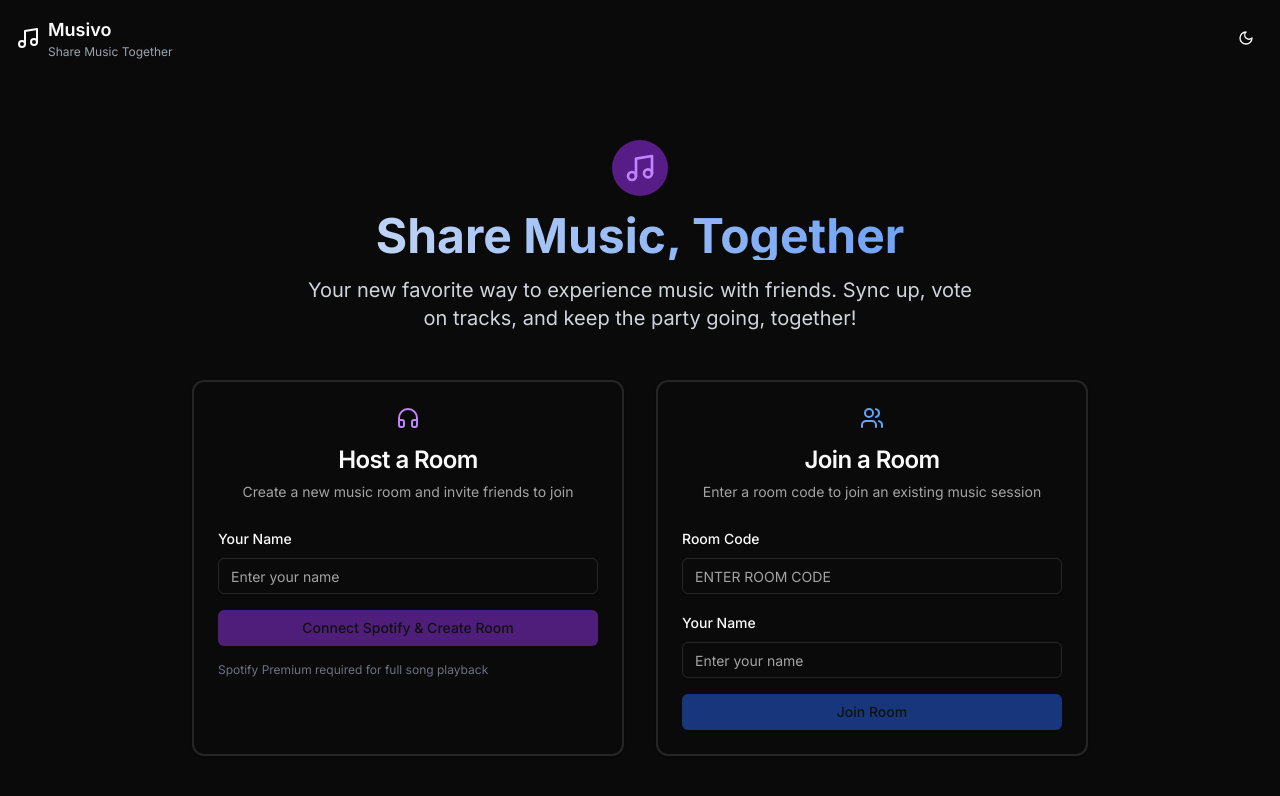
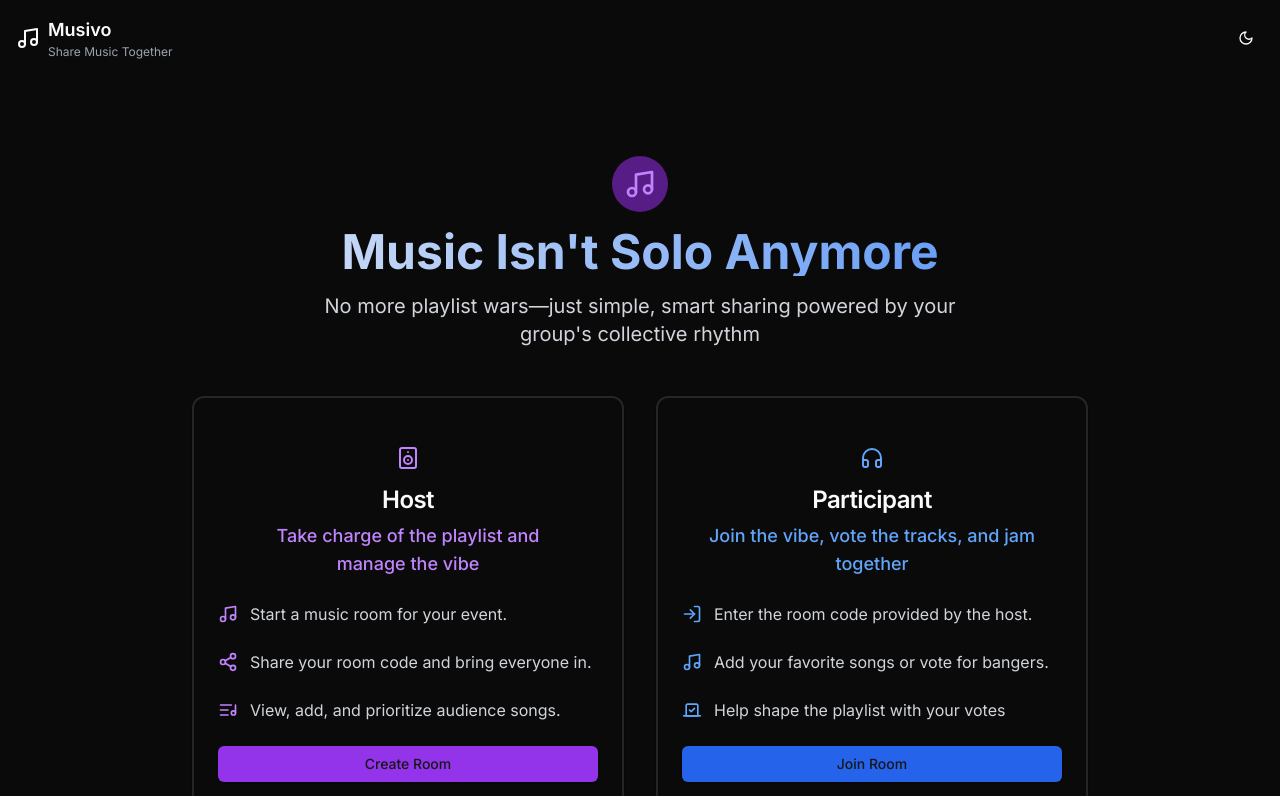
Before and after one commit to saivaraprasadmandala/Musivo, a Next.js app in the folder musivo/: page / in a window 1280 px wide. Shown: the top 796 px of the page. Built offline with nearby package versions, Linux system fonts and the light colour scheme.

Commit message:
Made some UI Changes

```diff
--- /dev/null
+++ b/musivo/app/host/create/page.tsx
@@ -0,0 +1,129 @@
+"use client"
+
+import { useState, useEffect } from "react"
+import { useRouter } from "next/navigation"
+import { Button } from "@/components/ui/button"
+import { Card, CardContent, CardDescription, CardHeader, CardTitle } from "@/components/ui/card"
+import { Input } from "@/components/ui/input"
+import { Label } from "@/components/ui/label"
+import { Headphones, CheckCircle } from "lucide-react"
+import { getSpotifyAuthUrl } from "@/lib/spotify"
+import { useSpotifyAuth } from "@/hooks/use-spotify-auth"
+import { useToast } from "@/hooks/use-toast"
+
+export default function HostRoomPage() {
+  const router = useRouter()
+  const [hostName, setHostName] = useState("")
+  const { isAuthenticated, saveTokens, clearTokens } = useSpotifyAuth()
+  const { toast } = useToast()
+
+  useEffect(() => {
+    // Check for errors in URL
+    const urlParams = new URLSearchParams(window.location.search)
+    const error = urlParams.get("error")
+    const details = urlParams.get("details")
+
+    if (error) {
+      if (error === "spotify_auth_failed" || error === "token_failed") {
+        // Clear any invalid tokens
+        clearTokens()
+        toast({
+          title: "Spotify Setup Required",
+          description: "Please check the setup instructions below",
+          variant: "destructive",
+        })
+      } else {
+        toast({
+          title: "Authentication Error",
+          description: details || "Failed to connect to Spotify",
+          variant: "destructive",
+        })
+      }
+      // Clean up URL
+      window.history.replaceState({}, document.title, window.location.pathname)
+    }
+
+    // Check if user just connected Spotify
+    if (urlParams.get("spotify_connected")) {
+      toast({
+        title: "Spotify Connected!",
+        description: "You can now create rooms with music playback.",
+      })
+      // Attempt to create room immediately after Spotify connection if hostName is already present
+      const storedHostName = localStorage.getItem("musivo_host_name")
+      if (storedHostName) {
+        setHostName(storedHostName) // Set the host name if it was stored
+        // Call handleHostRoom after a short delay to allow state to update
+        setTimeout(() => {
+          const newRoomCode = Math.random().toString(36).substring(2, 8).toUpperCase()
+          router.push(`/room/${newRoomCode}?host=true&name=${encodeURIComponent(storedHostName)}&spotify=true`)
+        }, 100) // Small delay to ensure isAuthenticated is updated
+      }
+      // Clean up URL
+      window.history.replaceState({}, document.title, window.location.pathname)
+    }
+  }, [toast, router, isAuthenticated])
+
+  const handleHostRoom = () => {
+    if (hostName.trim()) {
+      // Store host name before redirecting to Spotify
+      localStorage.setItem("musivo_host_name", hostName.trim())
+      if (!isAuthenticated) {
+        try {
+          // Redirect to Spotify auth
+          window.location.href = getSpotifyAuthUrl()
+        } catch (error) {
+          toast({
+            title: "Setup Required",
+            description: "Please check the Spotify setup instructions",
+            variant: "destructive",
+          })
+        }
+        return
+      }
+
+      const newRoomCode = Math.random().toString(36).substring(2, 8).toUpperCase()
+      router.push(`/room/${newRoomCode}?host=true&name=${encodeURIComponent(hostName)}&spotify=true`)
+    }
+  }
+
+  return (
+    <div className="min-h-screen flex items-center justify-center p-4 bg-gray-900 text-white">
+      <Card className="w-full max-w-md border-2 hover:border-purple-200 dark:hover:border-purple-700 transition-colors">
+        <CardHeader className="text-center">
+          <div className="flex justify-center mb-2">
+            <Headphones className="h-6 w-6 text-purple-600 dark:text-purple-400" />
+          </div>
+          <CardTitle className="text-2xl">Create a Room</CardTitle>
+          <CardDescription>Create a new music room and invite your audience to join</CardDescription>
+        </CardHeader>
+        <CardContent className="space-y-4">
+          <div className="space-y-2">
+            <Label htmlFor="host-name">Your Name</Label>
+            <Input
+              id="host-name"
+              placeholder="Enter your name"
+              value={hostName}
+              onChange={(e) => setHostName(e.target.value)}
+            />
+          </div>
+          <Button
+            onClick={handleHostRoom}
+            className="w-full bg-purple-600 hover:bg-purple-700"
+            disabled={!hostName.trim()}
+          >
+            {isAuthenticated ? "Create Room" : "Connect Spotify & Create Room"}
+          </Button>
+          {isAuthenticated ? (
+            <div className="flex items-center gap-2 text-sm text-green-600 dark:text-green-400">
+              <CheckCircle className="h-4 w-4" />
+              Spotify Connected (Premium required for full playback)
+            </div>
+          ) : (
+            <div className="text-xs text-gray-500 mt-2">Spotify Premium required for full song playback</div>
+          )}
+        </CardContent>
+      </Card>
+    </div>
+  )
+}
--- a/musivo/app/page.tsx
+++ b/musivo/app/page.tsx
@@ -1,189 +1,91 @@
 "use client"
 
-import { useState, useEffect } from "react"
 import { useRouter } from "next/navigation"
 import { Button } from "@/components/ui/button"
-import { Card, CardContent, CardDescription, CardHeader, CardTitle } from "@/components/ui/card"
-import { Input } from "@/components/ui/input"
-import { Label } from "@/components/ui/label"
-import { Music, Users, Headphones, CheckCircle, AlertCircle } from "lucide-react"
-import { getSpotifyAuthUrl } from "@/lib/spotify"
-import { useSpotifyAuth } from "@/hooks/use-spotify-auth"
-import { useToast } from "@/hooks/use-toast"
-import { SetupInstructions } from "@/components/setup-instructions"
+import { Card, CardDescription, CardHeader, CardTitle } from "@/components/ui/card"
+import { Music, Users, Headphones, Mic2, Share2, ListMusic, Key, Vote, LogIn, Speaker } from "lucide-react"
 
 export default function HomePage() {
   const router = useRouter()
-  const [roomCode, setRoomCode] = useState("")
-  const [hostName, setHostName] = useState("")
-  const [joinName, setJoinName] = useState("")
-  const { isAuthenticated, saveTokens, clearTokens } = useSpotifyAuth()
-  const { toast } = useToast()
-
-  useEffect(() => {
-    // Check for errors in URL
-    const urlParams = new URLSearchParams(window.location.search)
-    const error = urlParams.get("error")
-    const details = urlParams.get("details")
-
-    if (error) {
-      if (error === "spotify_auth_failed" || error === "token_failed") {
-        // Clear any invalid tokens
-        clearTokens()
-        toast({
-          title: "Spotify Setup Required",
-          description: "Please check the setup instructions below",
-          variant: "destructive",
-        })
-      } else {
-        toast({
-          title: "Authentication Error",
-          description: details || "Failed to connect to Spotify",
-          variant: "destructive",
-        })
-      }
-      // Clean up URL
-      window.history.replaceState({}, document.title, window.location.pathname)
-    }
-
-    // Check if user just connected Spotify
-    if (urlParams.get("spotify_connected")) {
-      toast({
-        title: "Spotify Connected!",
-        description: "You can now create rooms with music playback.",
-      })
-      // Clean up URL
-      window.history.replaceState({}, document.title, window.location.pathname)
-    }
-  }, [toast])
-
-  const handleHostRoom = () => {
-    if (hostName.trim()) {
-      if (!isAuthenticated) {
-        try {
-          // Redirect to Spotify auth
-          window.location.href = getSpotifyAuthUrl()
-        } catch (error) {
-          toast({
-            title: "Setup Required",
-            description: "Please check the Spotify setup instructions",
-            variant: "destructive",
-          })
-        }
-        return
-      }
-
-      const newRoomCode = Math.random().toString(36).substring(2, 8).toUpperCase()
-      router.push(`/room/${newRoomCode}?host=true&name=${encodeURIComponent(hostName)}&spotify=true`)
-    }
-  }
-
-  const handleJoinRoom = () => {
-    if (roomCode.trim() && joinName.trim()) {
-      router.push(`/room/${roomCode.toUpperCase()}?name=${encodeURIComponent(joinName)}`)
-    }
-  }
 
   return (
-    <div className="min-h-screen text-white dark:text-black">
-      <div className="container mx-auto px-4 py-16">
-        <div className="text-center mb-12">
-          <div className="flex justify-center mb-4">
-            <div className="p-3 bg-purple-100 dark:bg-purple-900 rounded-full">
-              <Music className="h-8 w-8 text-purple-600 dark:text-purple-400" />
-            </div>
+    <div className="min-h-screen text-white dark:text-black flex flex-col justify-center items-center p-4">
+      <div className="container mx-auto px-4 py-16 text-center">
+        <div className="flex justify-center mb-4">
+          <div className="p-3 bg-purple-100 dark:bg-purple-900 rounded-full">
+            <Music className="h-8 w-8 text-purple-600 dark:text-purple-400" />
           </div>
-          <h1 className="text-5xl font-bold bg-gradient-to-r from-gray-800 to-blue-700 text-transparent bg-clip-text dark:from-gray-100 dark:to-blue-500 mb-4">Share Music, Together</h1>
-          <p className="text-xl text-gray-600 dark:text-gray-300 max-w-2xl mx-auto">
-            Your new favorite way to experience music with friends. Sync up, vote on tracks, and keep the party going, together!
-          </p>
         </div>
-
-        {/* {showSetupInstructions && (
-          <div className="mb-8">
-            <div className="flex items-center justify-center gap-2 mb-4">
-              <AlertCircle className="h-5 w-5 text-orange-500" />
-              <span className="text-orange-700 dark:text-orange-300 font-medium">Spotify Setup Required</span>
-            </div>
-            <SetupInstructions />
-          </div>
-        )} */}
+        <h1 className="text-5xl font-bold bg-gradient-to-r from-gray-800 to-blue-700 text-transparent bg-clip-text dark:from-gray-100 dark:to-blue-500 mb-4">Music Isn't Solo Anymore</h1>
+        <p className="text-xl text-gray-600 dark:text-gray-300 max-w-2xl mx-auto mb-12">
+        No more playlist wars—just simple, smart sharing powered by your group's collective rhythm
+        </p>
 
         <div className="grid grid-cols-1 md:grid-cols-2 gap-8 max-w-4xl mx-auto">
           {/* Host Room Card */}
-          <Card className="border-2 hover:border-purple-200 dark:hover:border-purple-700 transition-colors">
+          <Card className="border-2 hover:border-purple-200 dark:hover:border-purple-700 transition-all duration-300 hover:scale-[1.02] p-6 flex flex-col justify-between group">
             <CardHeader className="text-center">
-              <div className="flex justify-center mb-2">
-                <Headphones className="h-6 w-6 text-purple-600 dark:text-purple-400" />
+              <div className="flex justify-center mb-2 transition-transform duration-300 group-hover:-translate-y-1">
+                <Speaker className="h-6 w-6 text-purple-600 dark:text-purple-400 transition-colors duration-300 group-hover:text-purple-300" />
               </div>
-              <CardTitle className="text-2xl">Host a Room</CardTitle>
-              <CardDescription>Create a new music room and invite friends to join</CardDescription>
+              <CardTitle className="text-2xl mb-4 transition-colors duration-300 group-hover:text-purple-300">Host</CardTitle>
+              <CardDescription className="text-lg font-medium text-purple-600 dark:text-purple-400 transition-colors duration-300 group-hover:text-purple-300">Take charge of the playlist and manage the vibe</CardDescription>
             </CardHeader>
-            <CardContent className="space-y-4">
-              <div className="space-y-2">
-                <Label htmlFor="host-name">Your Name</Label>
-                <Input
-                  id="host-name"
-                  placeholder="Enter your name"
-                  value={hostName}
-                  onChange={(e) => setHostName(e.target.value)}
-                />
+            <div className="text-left space-y-6 mb-6">
+              <div className="flex items-center space-x-3">
+                <Music className="h-5 w-5 text-purple-600 dark:text-purple-400 flex-shrink-0 transition-transform duration-300 group-hover:scale-110" />
+                <p className="text-gray-600 dark:text-gray-300 transition-all duration-300 group-hover:text-purple-300 group-hover:translate-x-1 group-hover:scale-[1.01]">Start a music room for your event.</p>
               </div>
+              <div className="flex items-center space-x-3">
+                <Share2 className="h-5 w-5 text-purple-600 dark:text-purple-400 flex-shrink-0 transition-transform duration-300 group-hover:scale-110" />
+                <p className="text-gray-600 dark:text-gray-300 transition-all duration-300 group-hover:text-purple-300 group-hover:translate-x-1 group-hover:scale-[1.01]">Share your room code and bring everyone in.</p>
+              </div>
+              <div className="flex items-center space-x-3">
+                <ListMusic className="h-5 w-5 text-purple-600 dark:text-purple-400 flex-shrink-0 transition-transform duration-300 group-hover:scale-110" />
+                <p className="text-gray-600 dark:text-gray-300 transition-all duration-300 group-hover:text-purple-300 group-hover:translate-x-1 group-hover:scale-[1.01]">View, add, and prioritize audience songs.</p>
+              </div>
+            </div>
+            <div className="mt-auto">
               <Button
-                onClick={handleHostRoom}
+                onClick={() => router.push("/host/create")}
                 className="w-full bg-purple-600 hover:bg-purple-700"
-                disabled={!hostName.trim()}
               >
-                {isAuthenticated ? "Create Room" : "Connect Spotify & Create Room"}
+                Create Room
               </Button>
-              {isAuthenticated ? (
-                <div className="flex items-center gap-2 text-sm text-green-600 dark:text-green-400">
-                  <CheckCircle className="h-4 w-4" />
-                  Spotify Connected (Premium required for full playback)
-                </div>
-              ) : (
-                <div className="text-xs text-gray-500 mt-2">Spotify Premium required for full song playback</div>
-              )}
-            </CardContent>
+            </div>
           </Card>
 
           {/* Join Room Card */}
-          <Card className="border-2 hover:border-blue-200 dark:hover:border-blue-700 transition-colors">
+          <Card className="border-2 hover:border-blue-200 dark:hover:border-blue-700 transition-all duration-300 hover:scale-[1.02] p-6 flex flex-col justify-between group">
             <CardHeader className="text-center">
-              <div className="flex justify-center mb-2">
-                <Users className="h-6 w-6 text-blue-600 dark:text-blue-400" />
+              <div className="flex justify-center mb-2 transition-transform duration-300 group-hover:-translate-y-1">
+                <Headphones className="h-6 w-6 text-blue-600 dark:text-blue-400 transition-colors duration-300 group-hover:text-blue-300" />
               </div>
-              <CardTitle className="text-2xl">Join a Room</CardTitle>
-              <CardDescription>Enter a room code to join an existing music session</CardDescription>
+              <CardTitle className="text-2xl mb-4 transition-colors duration-300 group-hover:text-blue-300">Participant</CardTitle>
+              <CardDescription className="text-lg font-medium text-blue-600 dark:text-blue-400 transition-colors duration-300 group-hover:text-blue-300">Join the vibe, vote the tracks, and jam together</CardDescription>
             </CardHeader>
-            <CardContent className="space-y-4">
-              <div className="space-y-2">
-                <Label htmlFor="room-code">Room Code</Label>
-                <Input
-                  id="room-code"
-                  placeholder="Enter room code"
-                  value={roomCode}
-                  onChange={(e) => setRoomCode(e.target.value.toUpperCase())}
-                  className="uppercase"
-                />
+            <div className="text-left space-y-6 mb-6">
+              <div className="flex items-center space-x-3">
+                <LogIn className="h-5 w-5 text-blue-600 dark:text-blue-400 flex-shrink-0 transition-transform duration-300 group-hover:scale-110" />
+                <p className="text-gray-600 dark:text-gray-300 transition-all duration-300 group-hover:text-blue-300 group-hover:translate-x-1 group-hover:scale-[1.01]">Enter the room code provided by the host.</p>
               </div>
-              <div className="space-y-2">
-                <Label htmlFor="join-name">Your Name</Label>
-                <Input
-                  id="join-name"
-                  placeholder="Enter your name"
-                  value={joinName}
-                  onChange={(e) => setJoinName(e.target.value)}
-                />
+              <div className="flex items-center space-x-3">
+                <Music className="h-5 w-5 text-blue-600 dark:text-blue-400 flex-shrink-0 transition-transform duration-300 group-hover:scale-110" />
+                <p className="text-gray-600 dark:text-gray-300 transition-all duration-300 group-hover:text-blue-300 group-hover:translate-x-1 group-hover:scale-[1.01]">Add your favorite songs or vote for bangers.</p>
               </div>
+              <div className="flex items-center space-x-3">
+                <Vote className="h-5 w-5 text-blue-600 dark:text-blue-400 flex-shrink-0 transition-transform duration-300 group-hover:scale-110" />
+                <p className="text-gray-600 dark:text-gray-300 transition-all duration-300 group-hover:text-blue-300 group-hover:translate-x-1 group-hover:scale-[1.01]">Help shape the playlist with your votes</p>
+              </div>
+            </div>
+            <div className="mt-auto">
               <Button
-                onClick={handleJoinRoom}
+                onClick={() => router.push("/participant/join")}
                 className="w-full bg-blue-600 hover:bg-blue-700"
-                disabled={!roomCode.trim() || !joinName.trim()}
               >
                 Join Room
               </Button>
-            </CardContent>
+            </div>
           </Card>
         </div>
 
@@ -211,12 +113,6 @@ export default function HomePage() {
             <p className="text-gray-600 dark:text-gray-300">All changes sync instantly across all connected devices</p>
           </div>
         </div>
-
-        {/* <div className="mt-8 text-center">
-          <Button variant="outline" onClick={() => setShowSetupInstructions(!showSetupInstructions)}>
-            {showSetupInstructions ? "Hide" : "Show"} Setup Instructions
-          </Button>
-        </div> */}
       </div>
     </div>
   )
```
Also changed, not shown: musivo/app/participant/join/page.tsx (added, +80 -0 lines), 1 other file (tests, documents, lock files or other folders).
